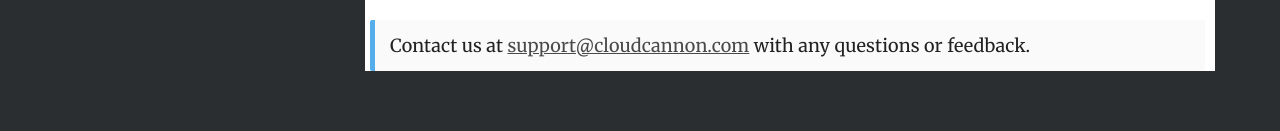
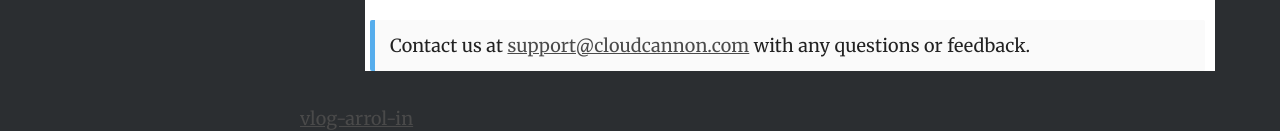
Before and after one commit to ArRolin/ArRolin.github.io, a Jekyll site: the page built from _overview/welcome.md, in a window 1280 px wide. Shown: the part 2020-2151 px from the top of the page. Built offline with Jekyll 4.4.1, drawn with Linux system fonts in a browser that asks for light colours; before the commit the page ends 2091 px from its top, so only the background shows below that.

Commit message:
Muut Testing

```diff
--- a/_layouts/default.html
+++ b/_layouts/default.html
@@ -39,6 +39,8 @@
 
 		{{ content }}
 
+		<a class="muut" href="https://muut.com/i/vlog-arrol-in/comments" type="dynamic">vlog-arrol-in</a> <script src="//cdn.muut.com/1/moot.min.js"></script>
+
 		<script>
 			document.getElementById("open-nav").onclick = function () {
 				document.body.classList.toggle("nav-open");
```
